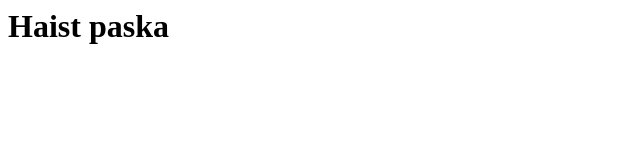
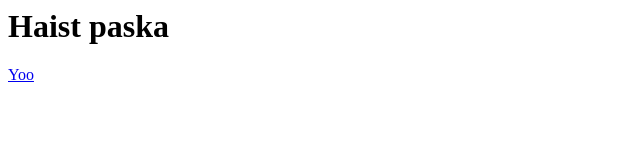
Before and after one commit to jongo00/underhallsuppgifter, a plain HTML site: page index.html in a window 1280 px wide. Shown: the full height of the page, 0-640 px from the left. Drawn offline with Linux system fonts and the light colour scheme.

Commit message:
Update index.html

```diff
--- a/index.html
+++ b/index.html
@@ -1 +1,2 @@
 <h1>Haist paska</h1>
+<a href="Richard.html">Yoo</a>
```
